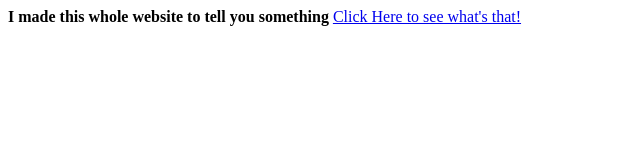
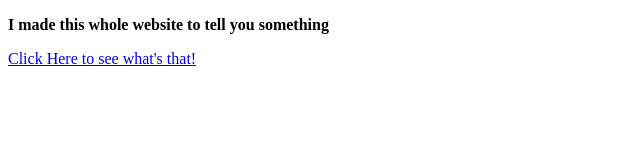
Before and after one commit to mynameis8149/wana-tell-something, a plain HTML site: page index.html in a window 1280 px wide. Shown: the whole page, without its empty margins (0-640 px from the left). Drawn offline with Linux system fonts and the light colour scheme.

Commit message:
Update index.html

```diff
--- a/index.html
+++ b/index.html
@@ -4,7 +4,7 @@
         <title>MYWEB</title>
     </head>
     <body>
-        <b>I made this whole website to tell you something</b>
+        <p><b>I made this whole website to tell you something</b><p>
         <a href="Ans.html">Click Here to see what's that!</a>
         </body>
 </html>
```
